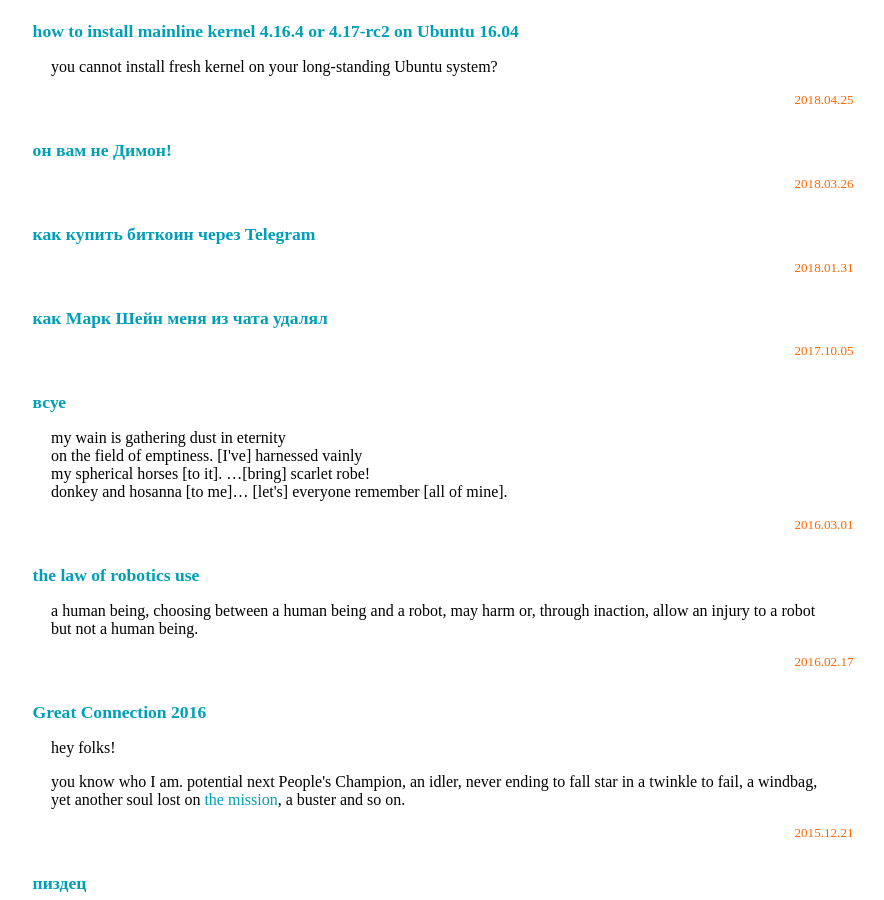
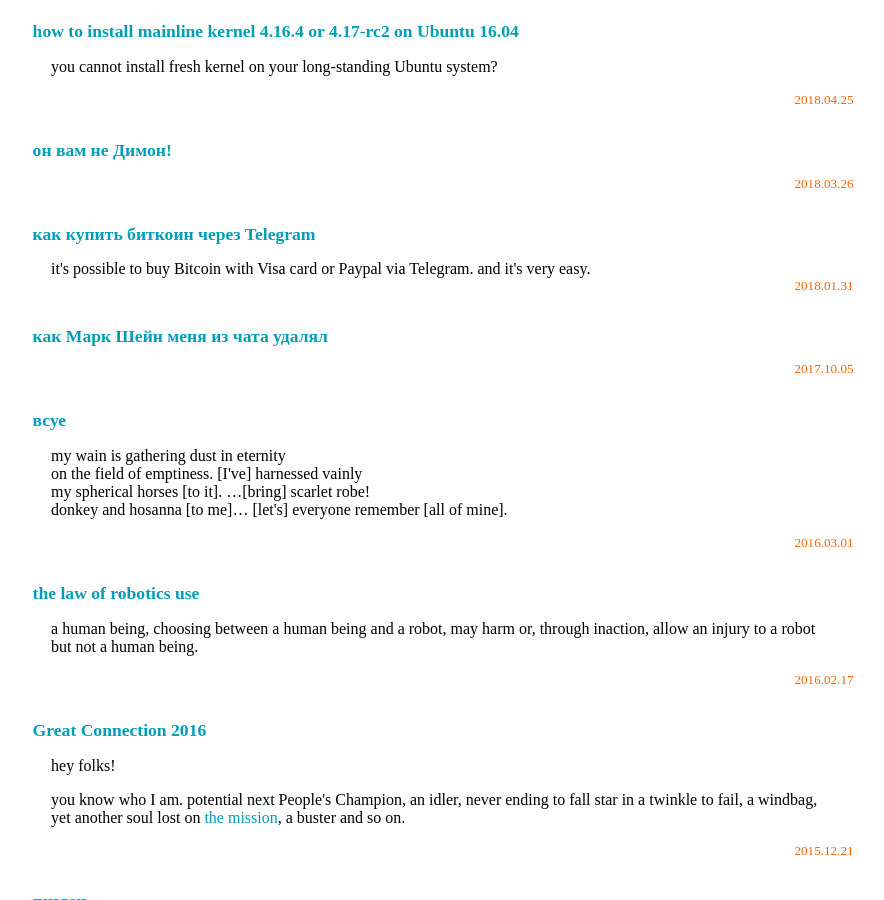
Before and after one commit to slr/slr.github.io, a Jekyll site: the page built from index.html, in a window 1280 px wide and 900 px high, scrolled down 364 px. Shown: the whole window, without its empty margins (225-1109 px from the left). Built offline with Jekyll 4.4.1, drawn with Linux system fonts in a browser that asks for light colours; some of the changed lines change nothing that is shown.

Commit message:
edit 2018-01-31 post

```diff
--- a/_posts/2018-01-31-how-to-buy-bitcoins-via-telegram.html
+++ b/_posts/2018-01-31-how-to-buy-bitcoins-via-telegram.html
@@ -2,7 +2,7 @@
 permalink: /infomercial/how-to-buy-bitcoin-via-telegram/
 redirect_from: [/infomercial/how-to-buy-bitcoin-via-telegram, /2018/01/how-to-buy-bitcoin-via-telegram/, /2018/01/how-to-buy-bitcoin-via-telegram.html]
 title: как купить биткоин через Telegram
-tags: [bitcoin, telegram, p2p]
+tags: [tipz, bitcoin, telegram, p2p]
 categories: [infomercial]
 ---
 <div lang="ru">
@@ -10,6 +10,10 @@ categories: [infomercial]
 купить биткоин с карты Visa или Mastercard, либо с помощью Яндекс.Денег,
 можно через Telegram — и довольно просто.
 </p>
+</div>
+<div lang="en">
+it's possible to buy Bitcoin with Visa card or Paypal via Telegram.
+and it's very easy.
 </div>
 <!--lurk-->
 
@@ -24,7 +28,7 @@ categories: [infomercial]
 </p>
 
 <p>итак, в Telegram'е существует сервис по обмену Bitcoin'а на фиатные деньги — в частности рубли.
-впрочем, кроме бетховенов обменять также можно Dash, Doge, Ethereum, Litecoin и даже Bitcoin Cash.</p>
+впрочем, кроме бетховенов обменять также можно Litecoin, Dash, Doge, Ethereum и даже Bitcoin Cash.</p>
 
 <p>сервис представляет собой P2P-биржу объявлений о купле-продаже упомянутых криптовалют, воплощённую
 в виде нескольких ботов, соответствующих каждой из них, а также нескольких тематических чатов.</p>
@@ -32,12 +36,12 @@ categories: [infomercial]
 <p>вот ссылки на этих ботов:</p>
 
 <ul>
-<li><a href="https://telegram.me/BTC_CHANGE_BOT?start=315562126ssAffiliate">Bitcoin</a></li>
-<li><a href="https://telegram.me/LTC_CHANGE_BOT?start=315562126ssAffiliate">Litecoin</a></li>
-<li><a href="https://telegram.me/DASH_CHANGE_BOT?start=315562126ssAffiliate">Dash</a></li>
-<li><a href="https://telegram.me/DOGE_CHANGE_BOT?start=315562126ssAffiliate">Doge</a></li>
-<li><a href="https://telegram.me/ETH_CHANGE_BOT?start=315562126ssAffiliate">Ethereum</a></li>
-<li><a href="https://telegram.me/BCC_CHANGE_BOT?start=315562126ssAffiliate">Bitcoin Cash</a></li>
+<li><a href="https://telegram.me/BTC_CHANGE_BOT?start=114u6">Bitcoin</a></li>
+<li><a href="https://telegram.me/LTC_CHANGE_BOT?start=114u6">Litecoin</a></li>
+<li><a href="https://telegram.me/DASH_CHANGE_BOT?start=114u6">Dash</a></li>
+<li><a href="https://telegram.me/DOGE_CHANGE_BOT?start=114u6">Doge</a></li>
+<li><a href="https://telegram.me/ETH_CHANGE_BOT?start=114u6">Ethereum</a></li>
+<li><a href="https://telegram.me/BCC_CHANGE_BOT?start=114u6">Bitcoin Cash</a></li>
 </ul>
 
 <p>процесс регистрации весьма прост и скор. необходимо всего лишь выбрать язык и подтвердить
@@ -71,9 +75,10 @@ categories: [infomercial]
 теоретически, здесь возможна ситуация, когда злоумышленник отменит свой перевод,
 и ты останешься ни с чем — впрочем, как и почти везде. не веди дел хуй пойми с кем.</p>
 
-<p>напоследок, о грустном: на момент написания статьи
-<em>комиссия за каждую сделку составляет 2%</em>
+<p>напоследок, о грустном: по состоянию на 2018.12.25
+<em>комиссия за каждую сделку составляет 0,8%</em>
 (однако, она может быть отключена по достижении тобой 200 очков репутации).
-<em>комиссия на вывод биткоина на внешний кошелёк составляет 0.0015 BTC</em>.
+<em>комиссия на вывод на внешний кошелёк составляет
+0.0002 BTC, 0.005 LTC, 0.001 DASH, 1.0 DOGE, 0.001 ETH, 0.0002 BCH для каждого соответсвующего актива.</em>.
 время от времени размер комиссий меняется, нужно проверять условия использования.</p>
 </div>
```
